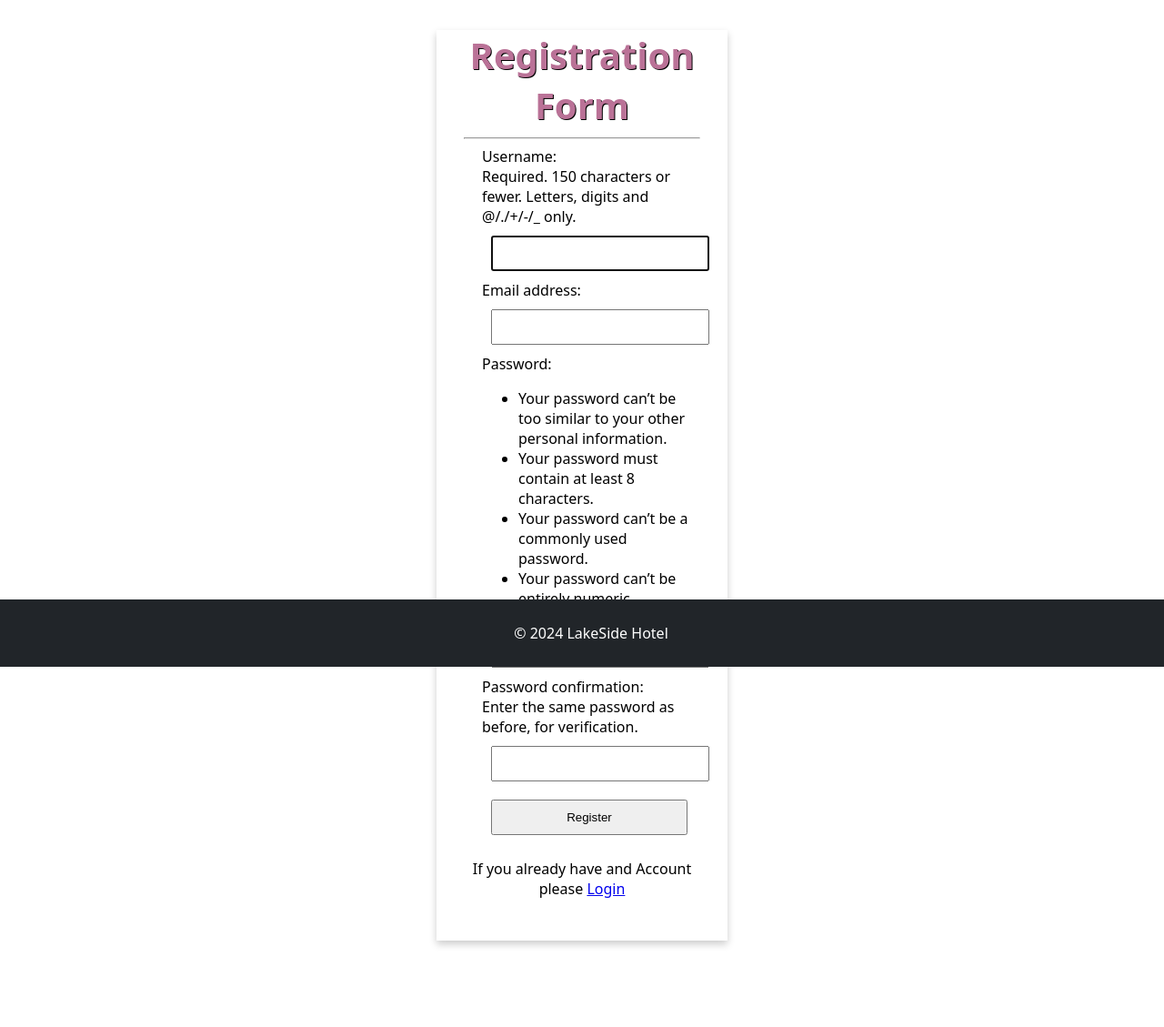
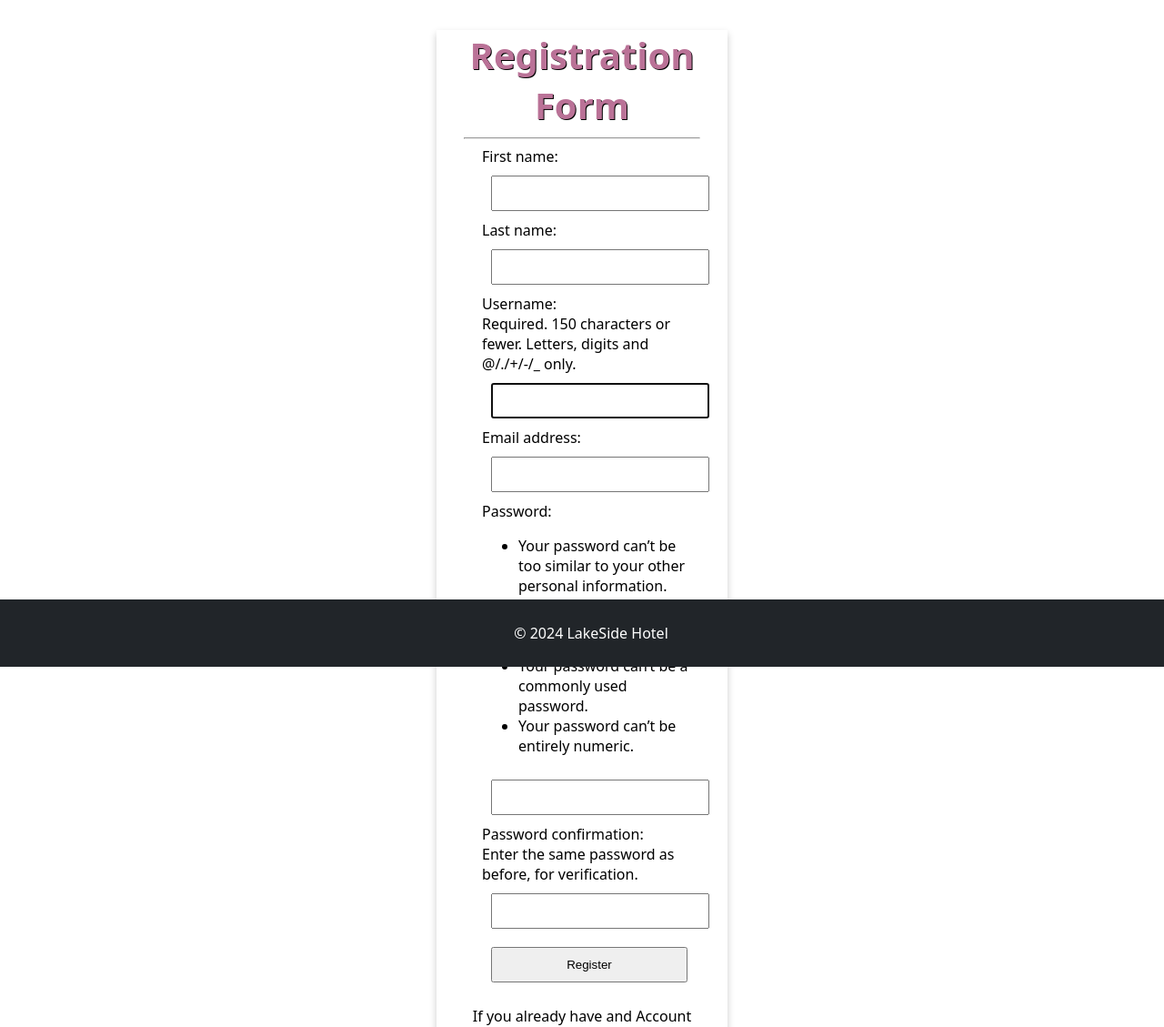
Before and after one commit to Jerdiys/HotelBookingSystem, a Django app: page /register/ in a window 1280 px wide. Shown: the part 67-1196 px from the top of the page at 91% size. Before the commit the page ends 1108 px from the top, so only its background shows below. Run offline with Django 5.2, Linux system fonts and the light colour scheme.

Commit message:
added first and last name to registration process

```diff
--- a/Hotel/forms.py
+++ b/Hotel/forms.py
@@ -4,9 +4,11 @@ from .models import RoomBooking, User, Room
 
 
 class CustomUserCreationForm(UserCreationForm):
+    first_name = forms.CharField(max_length=30, required=True)
+    last_name = forms.CharField(max_length=30, required=True)
     class Meta:
         model = User
-        fields = ['username', 'email', 'password1']
+        fields = ['first_name', 'last_name', 'username',  'email', 'password1']
 
 class CustomAuthenticationForm(AuthenticationForm):
     pass
--- a/Hotel/static/style.css
+++ b/Hotel/static/style.css
@@ -85,7 +85,7 @@ body{
     font-size: xx-large;
     color: gray;
     background-color: dimgray;
-    background-image: url('/Hotel/static/images/services4.jpg');
+    background-image: url('images/services4.jpg');
     background-repeat: no-repeat;
     background-position: 0px;
     background-size:cover ;
--- a/Hotel/views.py
+++ b/Hotel/views.py
@@ -5,7 +5,6 @@ from django.template import loader
 from django.http import HttpResponse
 from .models import Room, RoomBooking
 from .forms import  CustomUserCreationForm, CustomAuthenticationForm, RoomBookingForm, BookingSearch
-
 
 # Create your views here.
 def Home(request):
```
Also changed, not shown: Hotel/models.py (line endings or trailing spaces), db.sqlite3.
